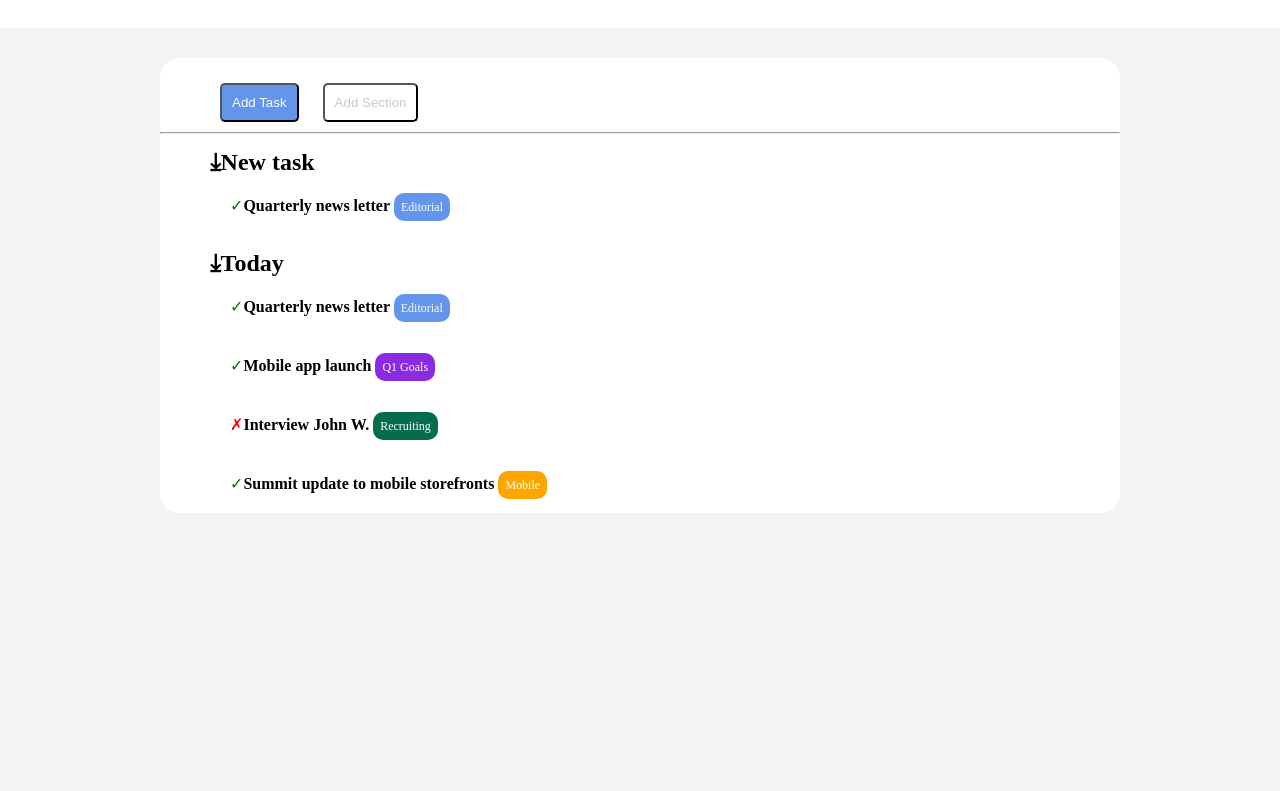
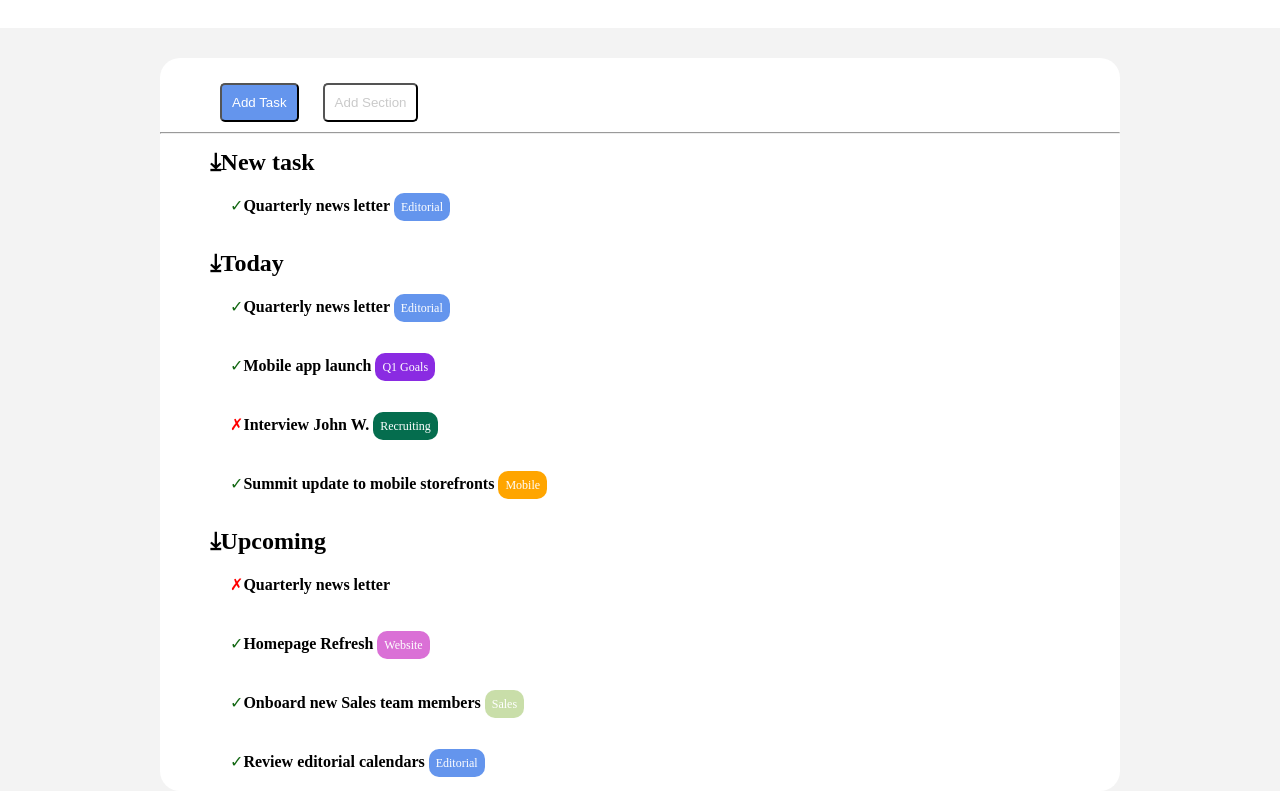
Before and after one commit to andreafiorentino920/html-css-toboolist, a plain HTML site: page index.html in a window 1280 px wide. Shown: the part 74-865 px from the top of the page. Before the commit the page ends 800 px from the top, so only its background shows below. Drawn offline with Linux system fonts and the light colour scheme.

Commit message:
Sezione upcoming, fine

```diff
--- a/index.html
+++ b/index.html
@@ -34,6 +34,7 @@
                         <li><span class="check"></span><h4>Quarterly news letter</h4> <span class="blu"> Editorial</span></li>
                     </ul>
                 </section>
+
                 <!-- Sezione Today -->
                 <section class="spazio">
                     <h1>&#10515;Today</h1>
@@ -45,6 +46,17 @@
                      </ul>
                  </section>
 
+                 <!-- Sezione Upcoming -->
+                <section class="spazio">
+                    <h1>&#10515;Upcoming</h1>
+                    <ul>
+                        <li><span class="cross"></span><strong>Quarterly news letter </strong></li>
+                        <li><span class="check"></span><strong>Homepage Refresh</strong> <span class="fucsia">Website</span></li>
+                        <li><span class="check"></span><strong>Onboard new Sales team members</strong> <span class="giallo">Sales</span></li>
+                        <li><span class="check"></span><strong>Review editorial calendars</strong> <span class="blu">Editorial</span> </li>
+                    </ul>
+                 </section>
+            </div>
         </main>
 </body>
 </html>
```
Lines whose indentation alone changed are shown as unchanged.
